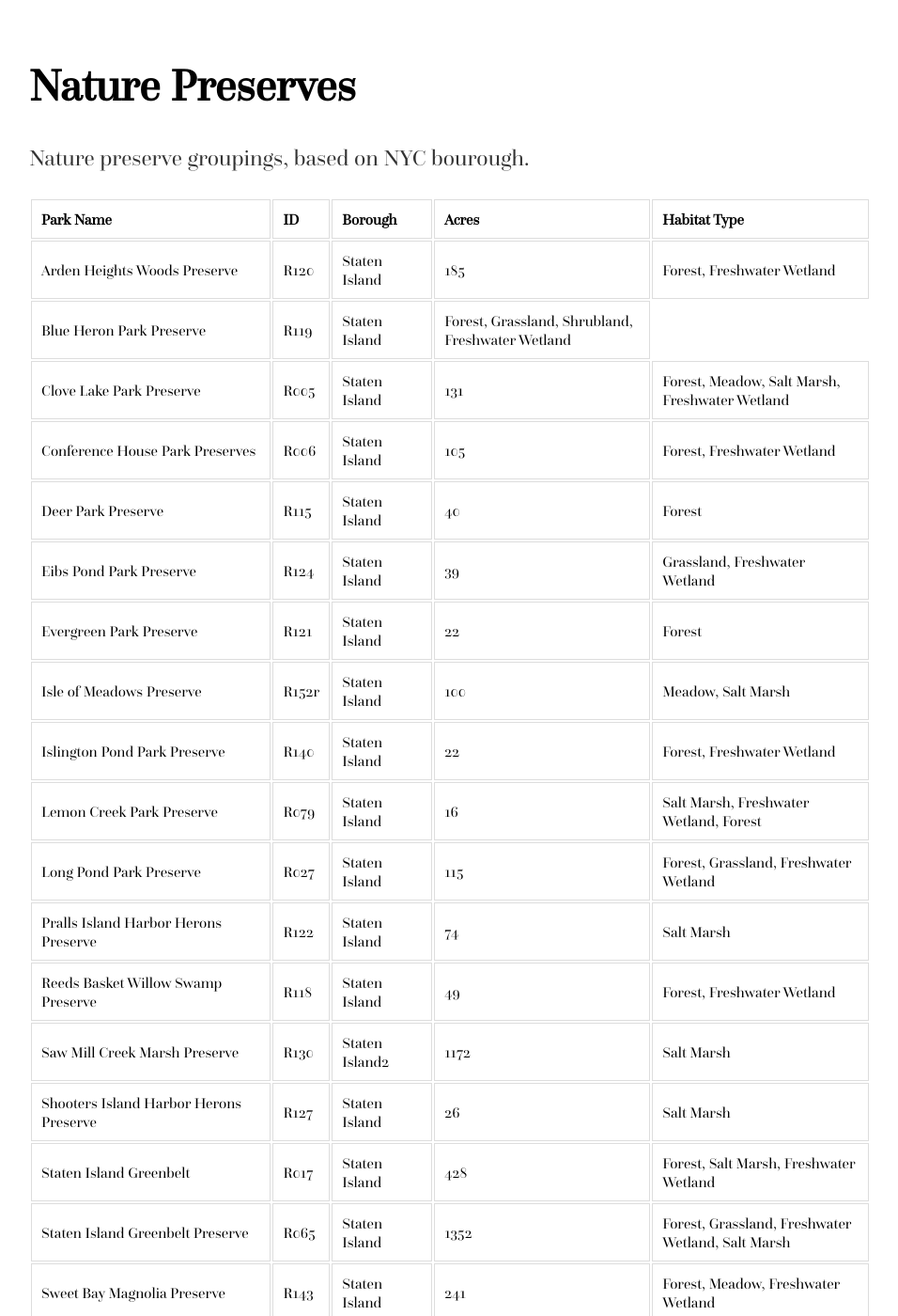
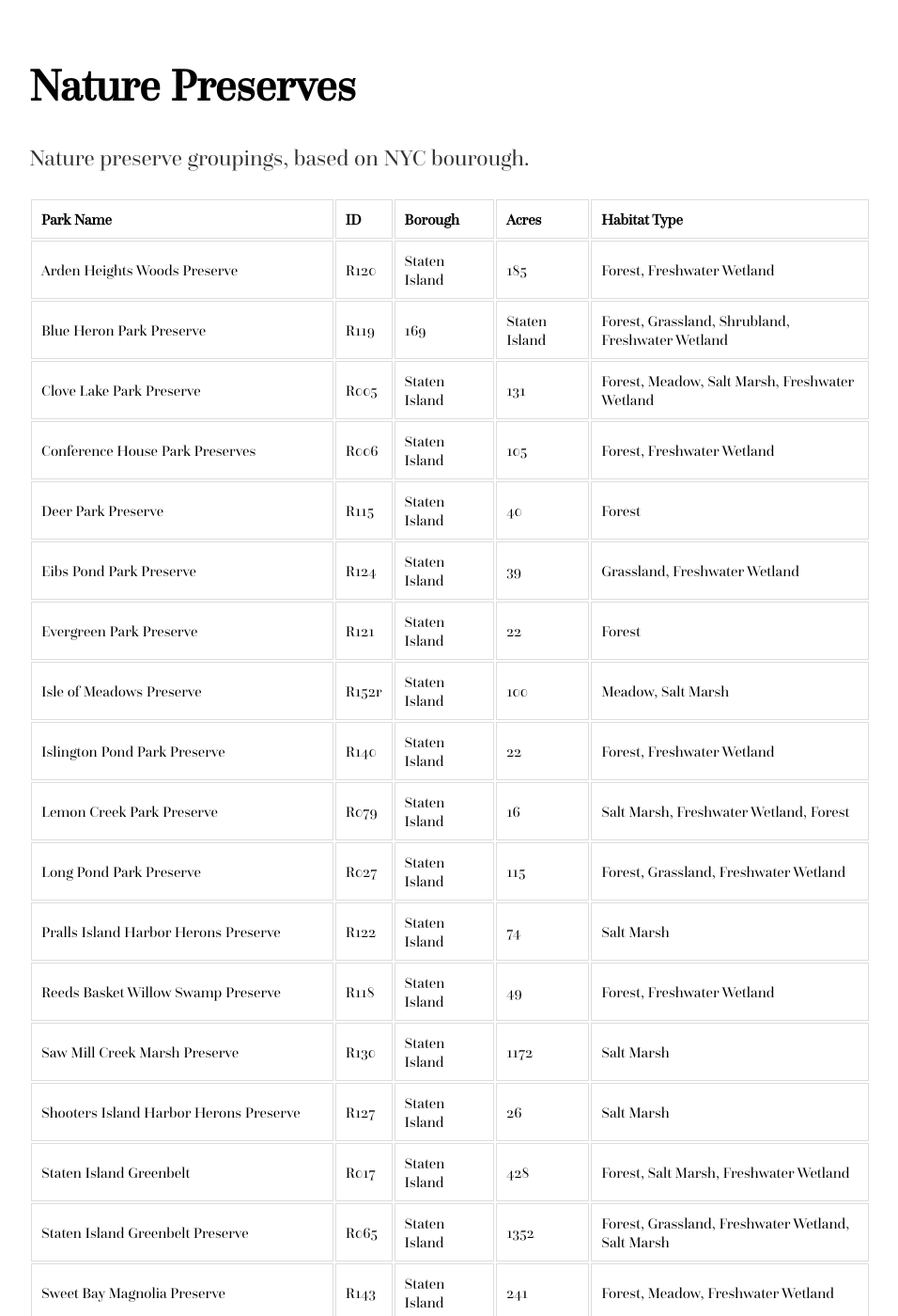
Before and after one commit to annabellamelvin/annabellamelvin.github.io, a Jekyll site: the page assignments/nature_table.html, which Jekyll copies as it is, in a window 1280 px wide and 1400 px high. Shown: the whole window at 94% size, without its empty margins (161-1117 px from the left). Built offline with Jekyll 4.4.1, drawn with Linux system fonts in a browser that asks for light colours.

Commit message:
Update nature_table.html

```diff
--- a/assignments/nature_table.html
+++ b/assignments/nature_table.html
@@ -51,6 +51,7 @@
          <tr>
             <td>Blue Heron Park Preserve</td>
             <td>R119</td>
+            <td>169</td>
             <td>Staten Island</td>
             <td>Forest, Grassland, Shrubland, Freshwater Wetland</td>
          </tr>
@@ -134,7 +135,7 @@
           <tr>
             <td>Saw Mill Creek Marsh Preserve</td>
             <td>R130</td>
-            <td>Staten Island2</td>
+            <td>Staten Island</td>
             <td>1172</td>
             <td>Salt Marsh</td>
           </tr>
```
